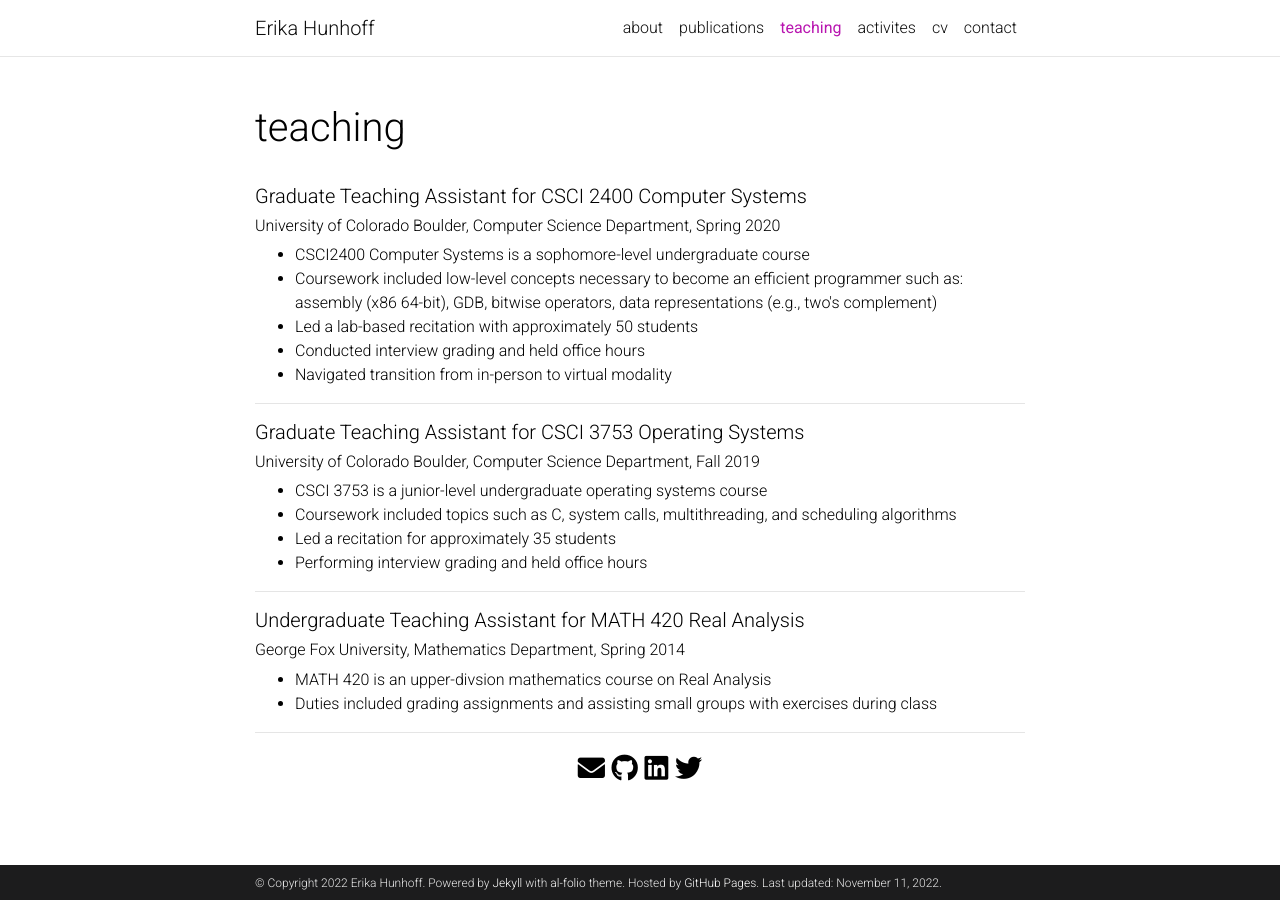
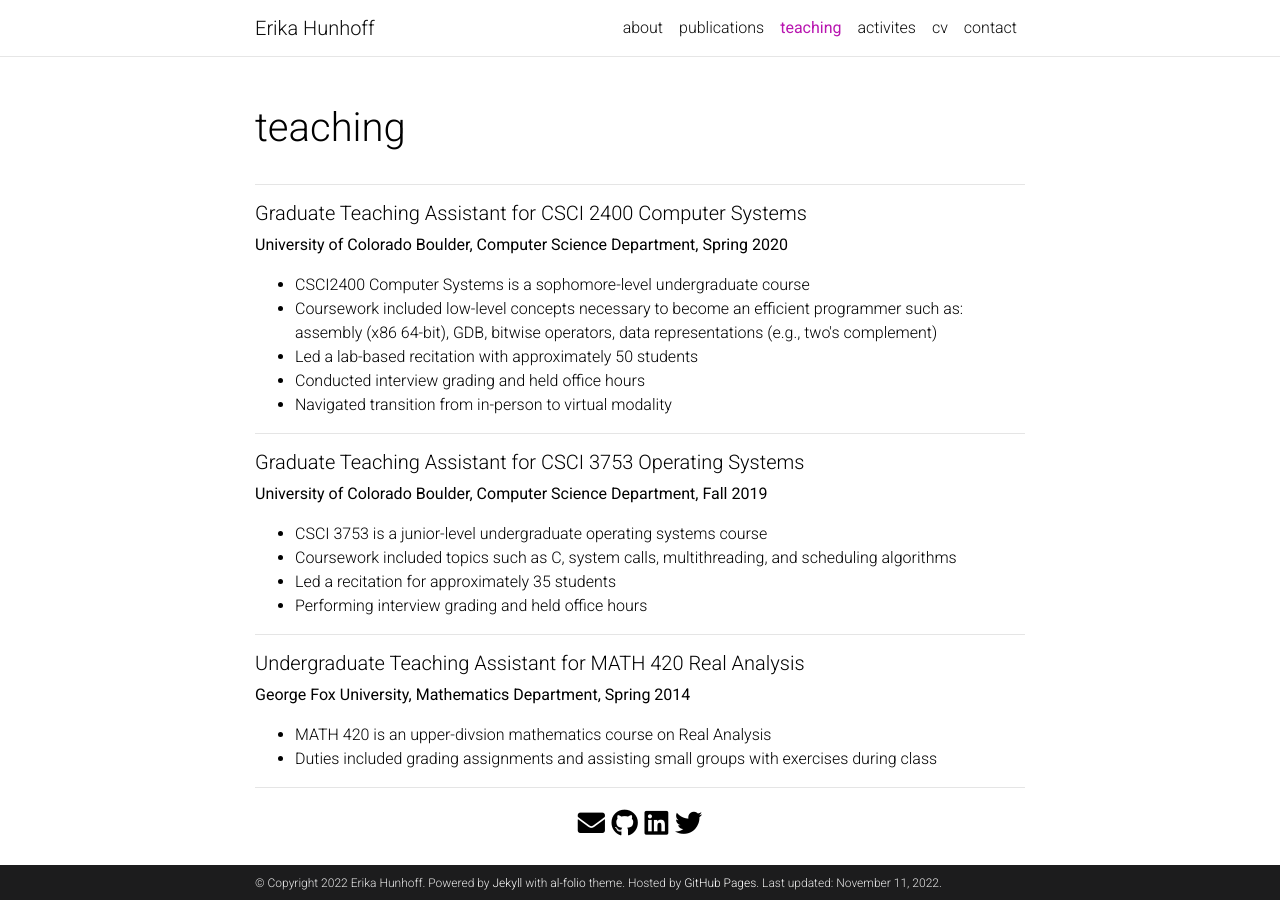
Before and after one commit to hunhoffe/hunhoffe.github.io, a Jekyll site: the page built from _pages/teaching.md, in a window 1280 px wide. Built offline with Jekyll 4.4.1, drawn with Linux system fonts in a browser that asks for light colours; comment, search, counter and statistics services are not loaded; a style sheet for code colours, icons or effects is not loaded.

Commit message:
Fix formatting for pages

```diff
--- a/_pages/teaching.md
+++ b/_pages/teaching.md
@@ -7,8 +7,10 @@ nav_order: 2
 social: true
 ---
 
+---
+
 <h5>Graduate Teaching Assistant for CSCI 2400 Computer Systems</h5>
-<h6>University of Colorado Boulder, Computer Science Department, Spring 2020</h6>
+<b>University of Colorado Boulder, Computer Science Department, Spring 2020</b>
 
 <ul>
     <li>CSCI2400 Computer Systems is a sophomore-level undergraduate course</li>
@@ -21,7 +23,7 @@ social: true
 ---
 
 <h5>Graduate Teaching Assistant for CSCI 3753 Operating Systems</h5>
-<h6>University of Colorado Boulder, Computer Science Department, Fall 2019</h6>
+<b>University of Colorado Boulder, Computer Science Department, Fall 2019</b>
 
 <ul>
     <li>CSCI 3753 is a junior-level undergraduate operating systems course</li>
@@ -33,7 +35,7 @@ social: true
 ---
 
 <h5>Undergraduate Teaching Assistant for MATH 420 Real Analysis</h5>
-<h6>George Fox University, Mathematics Department, Spring 2014</h6>
+<b>George Fox University, Mathematics Department, Spring 2014</b>
 
 <ul>
     <li>MATH 420 is an upper-divsion mathematics course on Real Analysis</li>
```
Also changed, not shown: _pages/about.md (+2 -0 lines), _pages/activities.md (+1 -0 lines), _pages/contact.md (+1 -0 lines), _pages/cv.md (+2 -0 lines), _pages/publications.md (+3 -0 lines).
